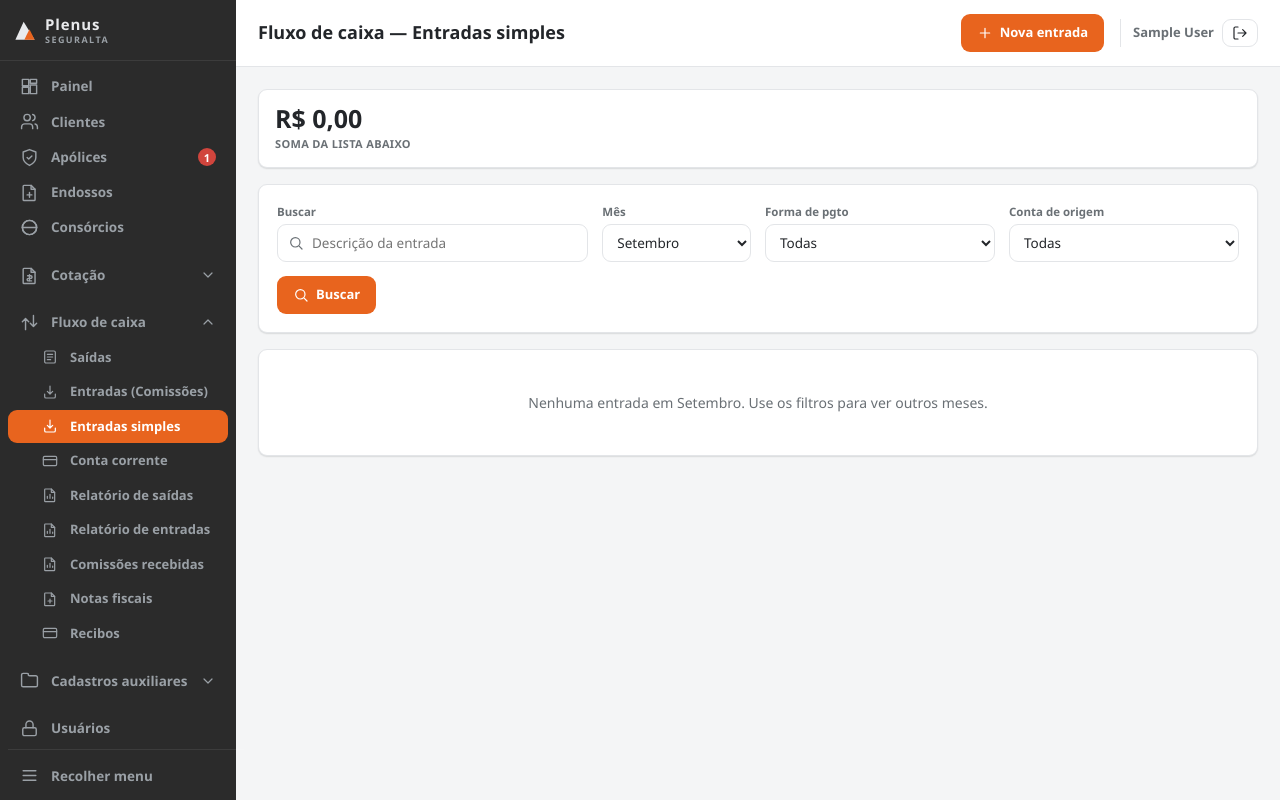
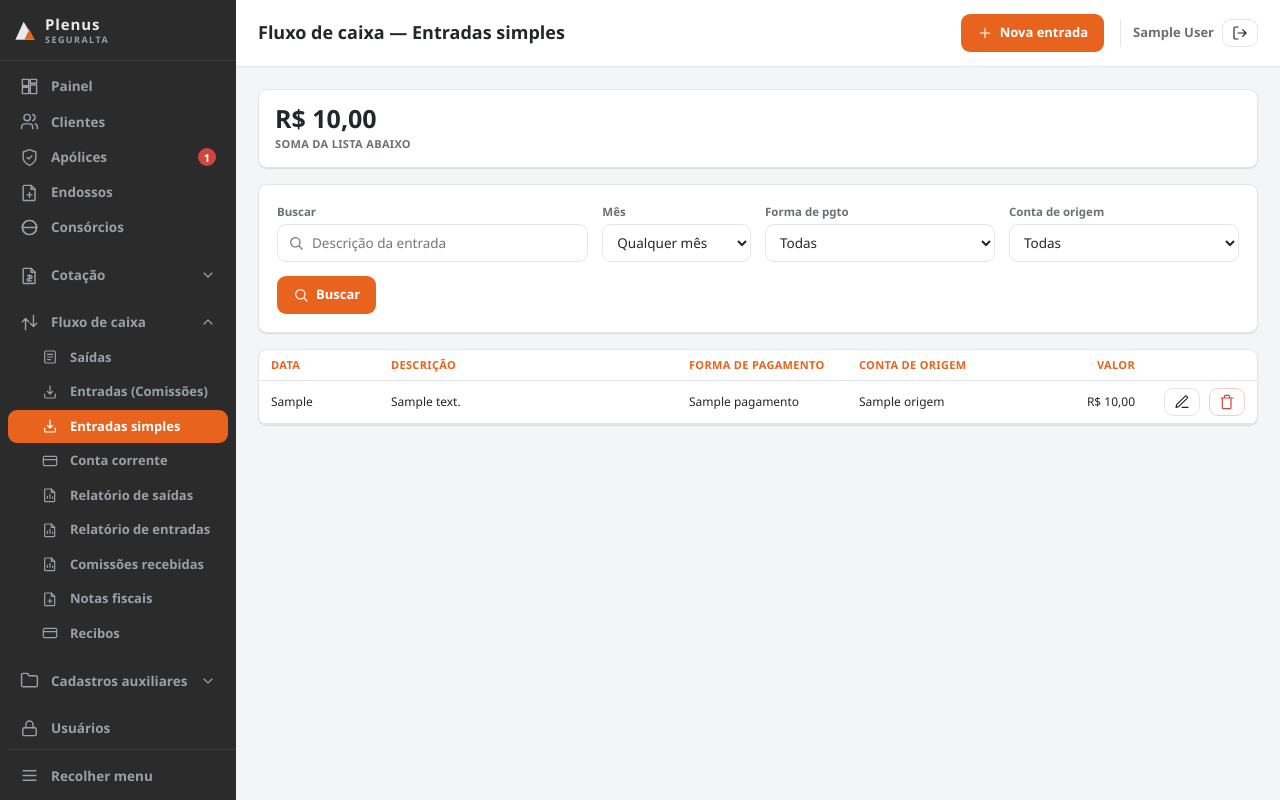
Before and after one commit to renatarisc/PlenusSeguralta, a Flask app: page /financeiro/entradas-simples in a window 1280 px wide. Run offline with Flask 3, Linux system fonts and the light colour scheme; the visitor is signed in with stand-in values (Sample User, id 1); tables that the repository leaves empty hold one stand-in row (values such as "Sample post"); some libraries are stand-ins or nearby versions.

Commit message:
Entradas simples: lista mostra tudo por padrão, não só o mês corrente
Diferente de Saídas (contas a vencer, faz sentido olhar só o mês corrente),
Entradas simples é um livro-caixa avulso — filtrar por mês corrente por
padrão fazia uma entrada lançada em outro mês sumir da tela sem nenhum
aviso, parecendo que não tinha salvado.

Co-Authored-By: Claude Sonnet 5 <noreply@anthropic.com>

```diff
--- a/app.py
+++ b/app.py
@@ -1457,10 +1457,11 @@ def _entrada_simples_para_form(e):
 
 @app.route("/financeiro/entradas-simples")
 def entradas_simples_lista():
+    # ao contrário de Saídas (contas a vencer, faz sentido olhar só o mês corrente),
+    # Entradas simples é um livro-caixa avulso — sem filtro na URL mostra TUDO, senão
+    # uma entrada lançada num mês diferente do atual "sumia" sem aviso nenhum.
     mes_arg = request.args.get("mes")
-    if mes_arg is None:
-        mes = date.today().month
-    elif mes_arg.isdigit() and int(mes_arg) in range(1, 13):
+    if mes_arg and mes_arg.isdigit() and int(mes_arg) in range(1, 13):
         mes = int(mes_arg)
     else:
         mes = None
@@ -1471,7 +1472,7 @@ def entradas_simples_lista():
                                             forma_pagamento_id=forma_id or None,
                                             conta_origem_id=conta_origem_id or None)
     total = sum(e["valor"] or 0 for e in entradas)
-    tem_filtro = bool(busca or forma_id or conta_origem_id) or mes != date.today().month
+    tem_filtro = bool(busca or forma_id or conta_origem_id or mes)
     return render_template("entradas_simples_lista.html", ativo="entradas_simples_lista",
                            entradas=entradas, total=total, mes=mes, busca=busca,
                            forma_id=forma_id, conta_origem_id=conta_origem_id,
--- a/templates/entradas_simples_lista.html
+++ b/templates/entradas_simples_lista.html
@@ -55,7 +55,7 @@
   <div class="filtros__acoes">
     <button class="btn btn--primario" type="submit">{{ icone('busca') }} Buscar</button>
     {% if tem_filtro %}
-    <a class="btn btn--linha" href="{{ url_for('entradas_simples_lista') }}">Limpar (voltar ao mês atual)</a>
+    <a class="btn btn--linha" href="{{ url_for('entradas_simples_lista') }}">Limpar</a>
     {% endif %}
   </div>
 </form>
@@ -102,7 +102,7 @@
   {% else %}
   <p class="vazio">
     {% if tem_filtro %}Nenhuma entrada encontrada para o filtro.
-    {% else %}Nenhuma entrada em {{ MESES[mes_atual] }}. Use os filtros para ver outros meses.{% endif %}
+    {% else %}Nenhuma entrada cadastrada ainda.{% endif %}
   </p>
   {% endif %}
 </div>
```
